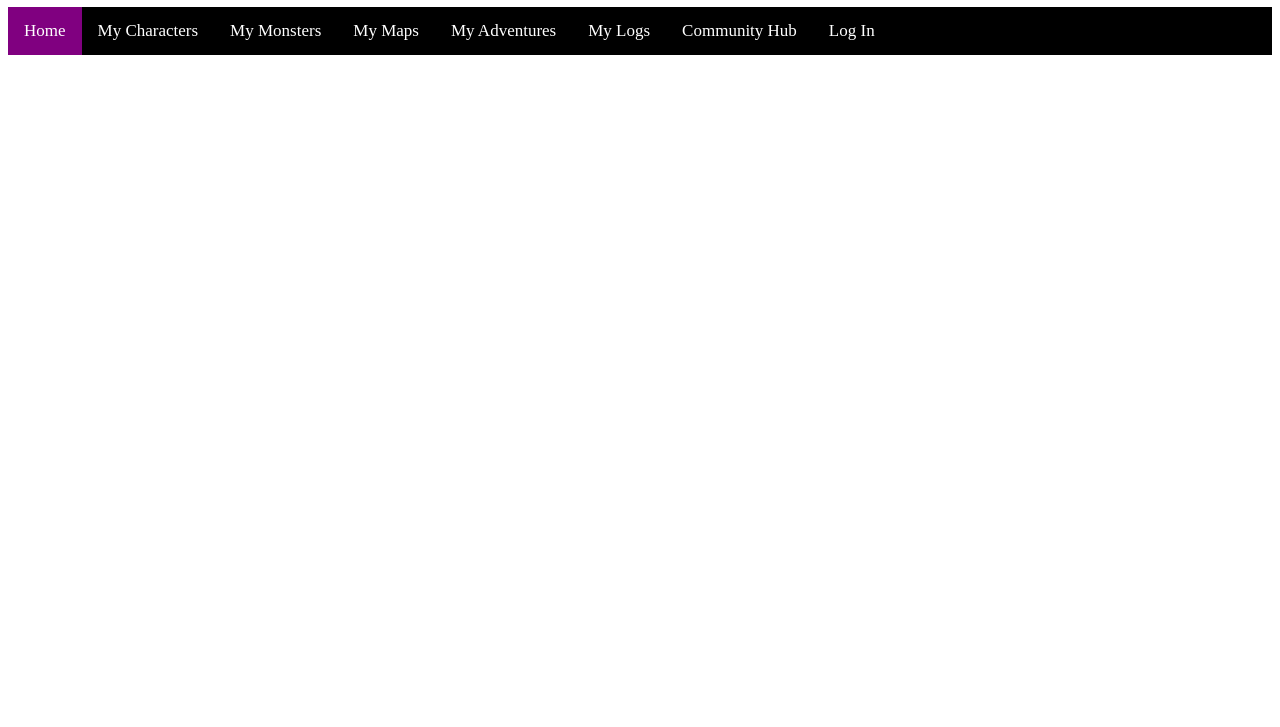
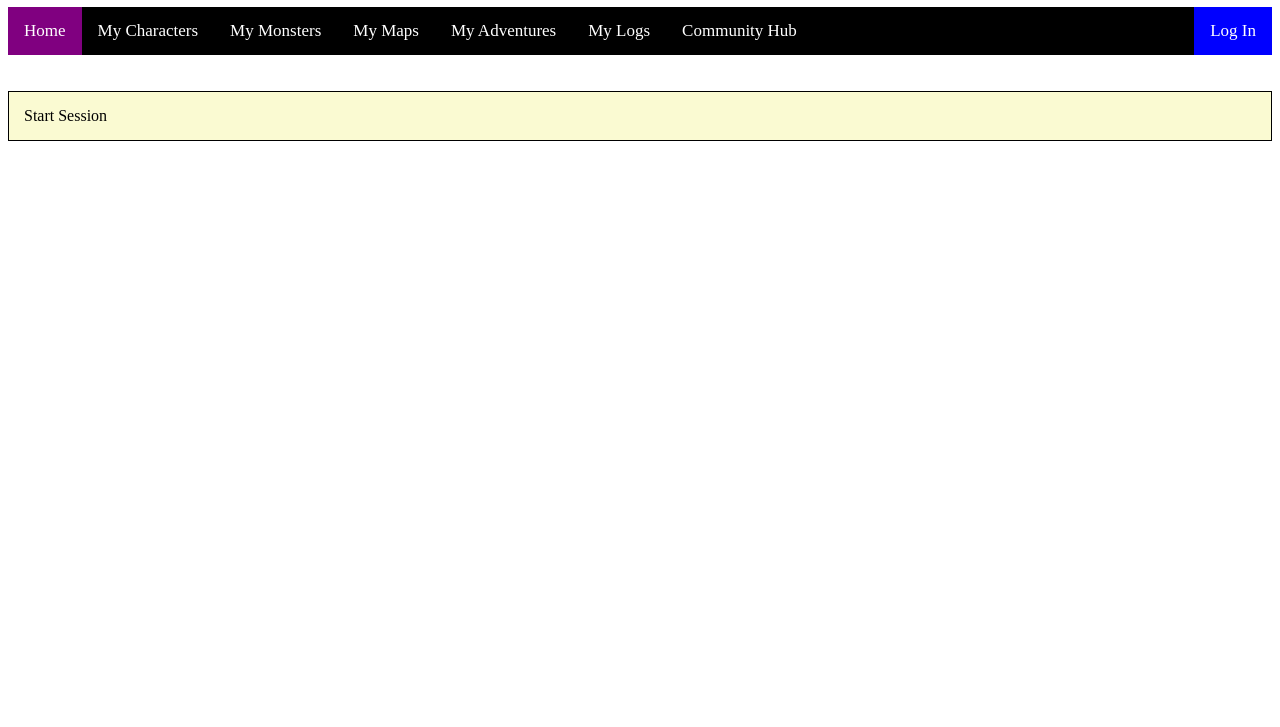
Before and after one commit to thigashihara097/Roll2000, a website: page views/index.html in a window 1280 px wide. Shown: the part 73-800 px from the top of the page. Drawn offline with Linux system fonts and the light colour scheme.

Commit message:
home page edits

```diff
--- a/public/css/style.css
+++ b/public/css/style.css
@@ -30,9 +30,40 @@ body {
     color: white;
 }
 
+.nav a.active:hover {
+    background-color: blue;
+    color: white;
+}
 
+.nav a.inLog {
+    float: right;
+    background-color: rgb(0, 0, 255);
+    color: white;
+}
+
+.nav a.inLog:hover {
+    background-color: rgb(179, 0, 255);
+    color: white;
+}
 
 .info-wrapper {
     display: flex;
 
 }
+
+.home-inputs {
+    display: flex;
+    flex-direction: column;
+    background-color: lightgoldenrodyellow;
+    border: 1px black solid;
+    padding: 5px;
+
+}
+
+.home-inputs a {
+    padding: 10px;
+    color: black;
+    text-decoration: none;
+    border: 1px;
+    flex-shrink: 0;
+}
--- a/views/index.html
+++ b/views/index.html
@@ -7,7 +7,7 @@
     </head>
 
     <body>
-        <h1>Roll 2000</h1>
+        <h1>Welcome to Roll 2000!</h1>
         <!-- test comment-->
         <!-- This is the navigation bar -->
         <div class="nav">
@@ -18,8 +18,17 @@
             <a href="#adventures">My Adventures</a>
             <a href="#logs">My Logs</a>
             <a href="#community">Community Hub</a>
-            <a href="#logIn">Log In</a>
+            <a class="inLog" href="#logIn">Log In</a>
         </div>
+
+        <br>
+        <br>
+
+        <div class="home-inputs">
+            <a href="#begin">Start Session</a>
+        </div>
+
+
 
         <!-- This is the information log html part-->
         <div class="info-wrapper">
```
